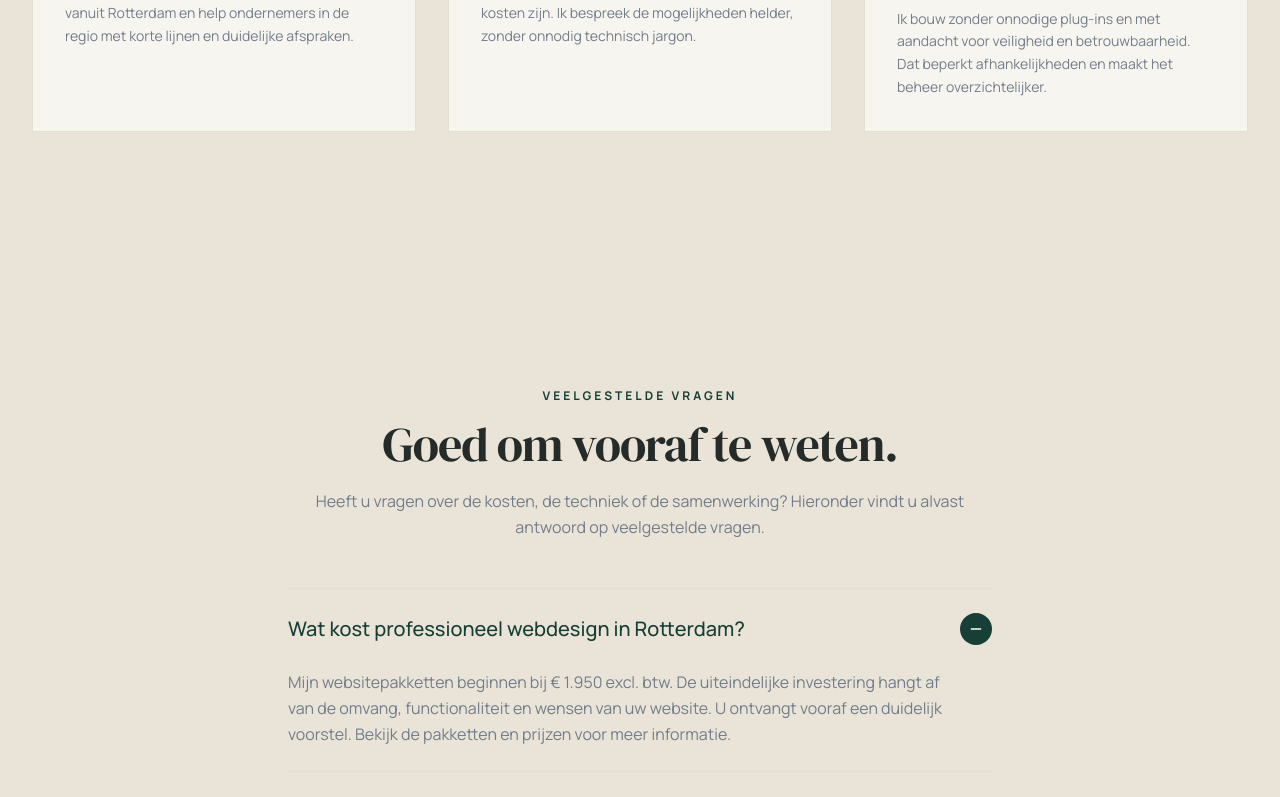
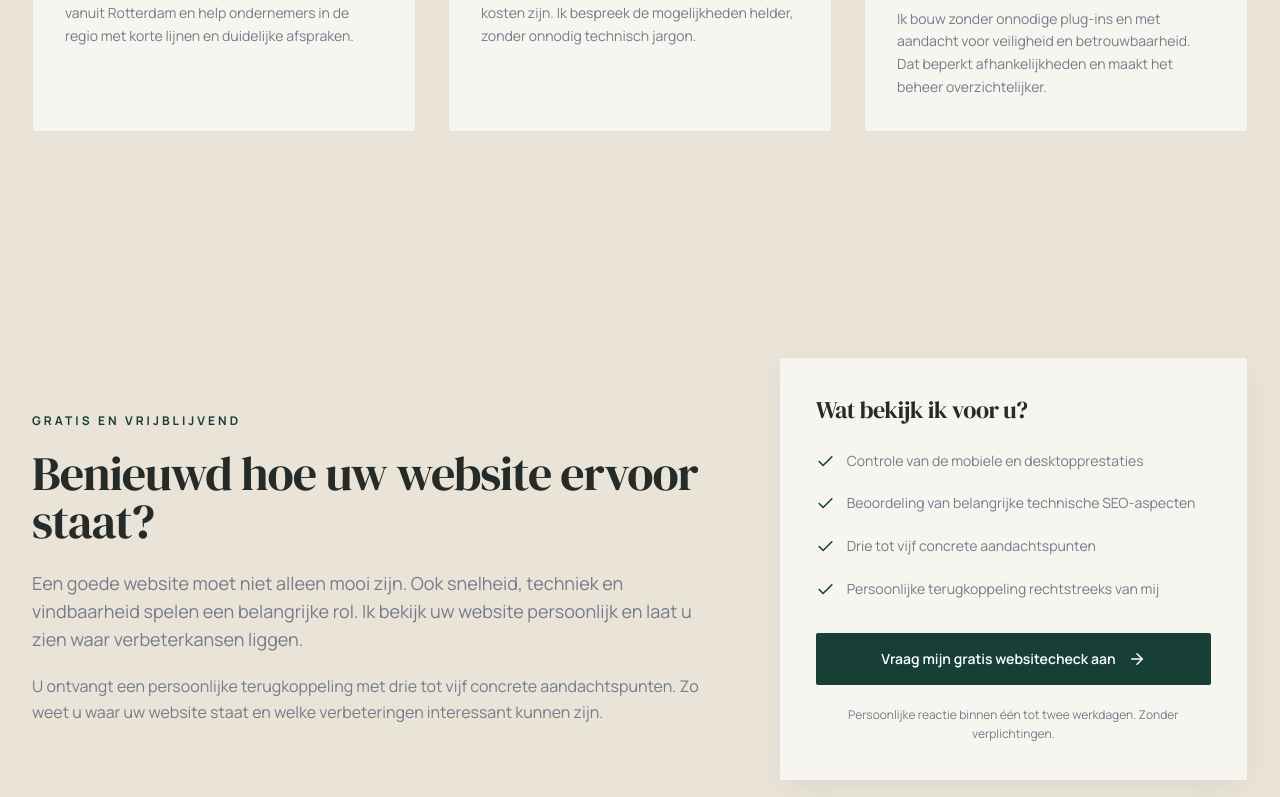
Before and after one commit to Maximustopdeals/testsite-webboostpartner, a Next.js app: page / in a window 1280 px wide. Shown: the part 2000-2797 px from the top of the page. Built offline with nearby package versions, Linux system fonts and the light colour scheme.

Commit message:
Voeg gratis websitecheck toe aan homepage en contactformulier

```diff
--- a/app/page.tsx
+++ b/app/page.tsx
@@ -9,6 +9,7 @@ import {
 } from "lucide-react";
 
 import USPGrid from "@/components/USPGrid";
+import WebsiteCheckSection from "@/components/WebsiteCheckSection";
 import CTASection from "@/components/CTASection";
 import FAQ from "@/components/FAQ";
 
@@ -42,7 +43,7 @@ interface FAQItem {
 const faqs: FAQItem[] = [
   {
     q: "Wat kost professioneel webdesign in Rotterdam?",
-    a: "Mijn websitepakketten beginnen bij € 1.950 excl. btw. De uiteindelijke investering hangt af van de omvang, functionaliteit en wensen van uw website. U ontvangt vooraf een duidelijk voorstel. Bekijk de pakketten en prijzen voor meer informatie.",
+    a: "Mijn websitepakketten beginnen bij â‚¬ 1.950 excl. btw. De uiteindelijke investering hangt af van de omvang, functionaliteit en wensen van uw website. U ontvangt vooraf een duidelijk voorstel. Bekijk de pakketten en prijzen voor meer informatie.",
   },
   {
     q: "Wat moet ik zelf aanleveren voor mijn website?",
@@ -75,7 +76,7 @@ const structuredData = {
       name: "WebBoost Partner",
       image: "https://www.webboostpartner.nl/og.jpg",
       url: "https://www.webboostpartner.nl/",
-      priceRange: "€€",
+      priceRange: "â‚¬â‚¬",
       description:
         "Persoonlijk webdesign en Next.js-websiteontwikkeling voor zzp'ers en mkb-bedrijven in Rotterdam en omgeving.",
       address: {
@@ -142,7 +143,7 @@ export default function HomePage() {
         <div className="mx-auto grid max-w-7xl items-center gap-16 px-6 lg:grid-cols-12 lg:px-8">
           <div className="lg:col-span-7">
             <p className="mb-6 font-sans text-xs font-bold uppercase tracking-[0.25em] text-brand-accessible">
-              WebBoost Partner · Rotterdam
+              WebBoost Partner Â· Rotterdam
             </p>
 
             <h1 className="mb-8 font-serif text-5xl leading-[1.05] tracking-tight text-foreground sm:text-6xl lg:text-7xl">
@@ -224,14 +225,14 @@ export default function HomePage() {
                 >
                   Website laten maken
                 </Link>
-                {" · "}
+                {" Â· "}
                 <Link
                   href="/seo-rotterdam"
                   className="underline decoration-transparent underline-offset-4 transition-colors hover:text-brand-accessible hover:decoration-brand-accessible"
                 >
                   SEO Rotterdam
                 </Link>
-                {" · "}
+                {" Â· "}
                 <Link
                   href="/pakketten"
                   className="underline decoration-transparent underline-offset-4 transition-colors hover:text-brand-accessible hover:decoration-brand-accessible"
@@ -250,14 +251,14 @@ export default function HomePage() {
                 >
                   Over mij
                 </Link>
-                {" · "}
+                {" Â· "}
                 <Link
                   href="/wordpress-naar-nextjs"
                   className="underline decoration-transparent underline-offset-4 transition-colors hover:text-brand-accessible hover:decoration-brand-accessible"
                 >
                   WordPress naar Next.js
                 </Link>
-                {" · "}
+                {" Â· "}
                 <Link
                   href="/nextjs-vs-wordpress"
                   className="underline decoration-transparent underline-offset-4 transition-colors hover:text-brand-accessible hover:decoration-brand-accessible"
@@ -358,6 +359,8 @@ export default function HomePage() {
 
       <USPGrid />
 
+      <WebsiteCheckSection />
+
       <section className="bg-background-secondary py-24 sm:py-32">
         <div className="mx-auto max-w-3xl px-6 lg:px-8">
           <div className="mb-12 text-center">
--- a/components/ContactForm.tsx
+++ b/components/ContactForm.tsx
@@ -1,3 +1,4 @@
+
 "use client";
 
 import { useEffect, useState } from "react";
@@ -76,6 +77,7 @@ const isAdviesIntent = (value: string | null): boolean =>
 export default function ContactForm() {
   const searchParams = useSearchParams();
   const intent = searchParams.get("intent");
+  const isWebsiteCheck = isAnalyseIntent(intent);
 
   const [analyseAanvraag, setAnalyseAanvraag] = useState(() =>
     isAnalyseIntent(intent)
@@ -97,7 +99,7 @@ export default function ContactForm() {
   }, [intent]);
 
   const getTitle = (): string => {
-    if (isAnalyseIntent(intent)) return "Vraag een gratis website-analyse aan";
+    if (isWebsiteCheck) return "Vraag een gratis websitecheck aan";
     if (isOfferteIntent(intent)) return "Vraag een voorstel op maat aan";
     if (isAdviesIntent(intent)) return "Plan een vrijblijvend adviesgesprek";
     return "Vertel mij over uw plannen";
@@ -114,9 +116,22 @@ export default function ContactForm() {
     const form = event.currentTarget;
     const data = new FormData(form);
 
+    if (isWebsiteCheck) {
+      const toelichting = String(data.get("toelichting") || "").trim();
+
+      data.set(
+        "bericht",
+        toelichting || "Aanvraag voor een gratis websitecheck."
+      );
+
+      data.set("intentie_analyse", "JA");
+      data.set("intentie_offerte", "NEE");
+      data.set("intentie_advies", "NEE");
+    } else {
       data.set("intentie_analyse", analyseAanvraag ? "JA" : "NEE");
       data.set("intentie_offerte", offerteAanvraag ? "JA" : "NEE");
       data.set("intentie_advies", adviesAanvraag ? "JA" : "NEE");
+    }
 
     if (intent) {
       data.set("cta_bron", intent);
@@ -175,8 +190,9 @@ export default function ContactForm() {
         </h2>
 
         <p className="max-w-prose font-sans text-base leading-relaxed text-foreground-muted">
-          Uw bericht is goed ontvangen. Ik neem persoonlijk contact met u op,
-          doorgaans binnen 24 tot 48 uur. U hoort rechtstreeks van mij.
+          {isWebsiteCheck
+            ? "Uw aanvraag voor de gratis websitecheck is goed ontvangen. Ik bekijk uw website persoonlijk en stuur u doorgaans binnen één tot twee werkdagen mijn bevindingen."
+            : "Uw bericht is goed ontvangen. Ik neem persoonlijk contact met u op, doorgaans binnen één tot twee werkdagen. U hoort rechtstreeks van mij."}
         </p>
       </div>
     );
@@ -198,9 +214,9 @@ export default function ContactForm() {
         </h2>
 
         <p className="font-sans text-sm leading-relaxed text-foreground-muted">
-          Vertel kort waar u naar op zoek bent. Ik bekijk uw aanvraag persoonlijk
-          en reageer doorgaans binnen 24 tot 48 uur. Vrijblijvend en zonder
-          verplichtingen.
+          {isWebsiteCheck
+            ? "Laat uw gegevens achter. Ik bekijk uw website persoonlijk op snelheid, techniek en vindbaarheid. U ontvangt mijn bevindingen rechtstreeks per e-mail."
+            : "Vertel kort waar u naar op zoek bent. Ik bekijk uw aanvraag persoonlijk en reageer doorgaans binnen één tot twee werkdagen. Vrijblijvend en zonder verplichtingen."}
         </p>
 
         <p className="mt-4 font-sans text-xs text-foreground-muted">
@@ -215,6 +231,7 @@ export default function ContactForm() {
           <div className="grid h-9 w-9 shrink-0 place-items-center rounded-full bg-brand/10 text-brand">
             <UserRound size={18} />
           </div>
+
           <h3
             id="contactgegevens-heading"
             className="font-serif text-xl text-foreground"
@@ -251,6 +268,7 @@ export default function ContactForm() {
             autoComplete="email"
           />
 
+          {!isWebsiteCheck && (
             <Field
               label="Telefoonnummer"
               name="telefoon"
@@ -259,6 +277,7 @@ export default function ContactForm() {
               placeholder="06 12345678"
               autoComplete="tel"
             />
+          )}
         </div>
       </section>
 
@@ -270,6 +289,7 @@ export default function ContactForm() {
           <div className="grid h-9 w-9 shrink-0 place-items-center rounded-full bg-brand/10 text-brand">
             <Globe size={18} />
           </div>
+
           <div>
             <h3
               id="website-heading"
@@ -277,8 +297,11 @@ export default function ContactForm() {
             >
               Uw website
             </h3>
+
             <p className="mt-1 font-sans text-xs text-foreground-muted">
-              Alleen invullen als u al een website heeft.
+              {isWebsiteCheck
+                ? "Vul het adres in van de website die u wilt laten controleren."
+                : "Alleen invullen als u al een website heeft."}
             </p>
           </div>
         </div>
@@ -286,11 +309,61 @@ export default function ContactForm() {
         <Field
           label="Websiteadres"
           name="website_url"
+          type={isWebsiteCheck ? "url" : "text"}
+          required={isWebsiteCheck}
           testid="field-website"
-          placeholder="www.uwbedrijf.nl"
+          placeholder={
+            isWebsiteCheck
+              ? "https://www.uwbedrijf.nl"
+              : "www.uwbedrijf.nl"
+          }
         />
       </section>
 
+      {isWebsiteCheck ? (
+        <>
+          <div className="border-t border-border-subtle" />
+
+          {/* Optionele toelichting */}
+          <section aria-labelledby="toelichting-heading" className="space-y-5">
+            <div className="flex items-center gap-3">
+              <div className="grid h-9 w-9 shrink-0 place-items-center rounded-full bg-brand/10 text-brand">
+                <MessageSquare size={18} />
+              </div>
+
+              <h3
+                id="toelichting-heading"
+                className="font-serif text-xl text-foreground"
+              >
+                Heeft u nog een toelichting?
+              </h3>
+            </div>
+
+            <div>
+              <label
+                htmlFor="toelichting"
+                className="mb-2 block font-sans text-sm font-medium text-foreground"
+              >
+                Uw toelichting{" "}
+                <span className="text-xs font-normal text-foreground-muted">
+                  (optioneel)
+                </span>
+              </label>
+
+              <textarea
+                id="toelichting"
+                name="toelichting"
+                maxLength={5000}
+                rows={4}
+                placeholder="Zijn er specifieke punten waar u benieuwd naar bent? Dan kunt u dat hier aangeven."
+                className="w-full resize-y rounded-sm border border-border-subtle bg-background px-4 py-3.5 text-sm leading-relaxed text-foreground outline-none transition-all placeholder:text-foreground-muted/50 focus:border-brand focus:ring-2 focus:ring-brand/20"
+                data-testid="field-toelichting"
+              />
+            </div>
+          </section>
+        </>
+      ) : (
+        <>
           <div className="border-t border-border-subtle" />
 
           {/* Aanvraag */}
@@ -299,6 +372,7 @@ export default function ContactForm() {
               <div className="grid h-9 w-9 shrink-0 place-items-center rounded-full bg-brand/10 text-brand">
                 <MessageSquare size={18} />
               </div>
+
               <h3
                 id="aanvraag-heading"
                 className="font-serif text-xl text-foreground"
@@ -326,9 +400,10 @@ export default function ContactForm() {
                 className="w-full resize-y rounded-sm border border-border-subtle bg-background px-4 py-3.5 text-sm leading-relaxed text-foreground outline-none transition-all placeholder:text-foreground-muted/50 focus:border-brand focus:ring-2 focus:ring-brand/20"
                 data-testid="field-bericht"
               />
+
               <p className="mt-2 font-sans text-xs text-foreground-muted">
-            Een korte toelichting is voldoende om uw aanvraag goed te kunnen
-            beoordelen.
+                Een korte toelichting is voldoende om uw aanvraag goed te
+                kunnen beoordelen.
               </p>
             </div>
           </section>
@@ -345,9 +420,10 @@ export default function ContactForm() {
               >
                 Hoe wilt u beginnen?
               </h3>
+
               <p className="mt-1 font-sans text-xs leading-relaxed text-foreground-muted">
-            Selecteer wat op dit moment bij uw vraag past. Meerdere keuzes zijn
-            mogelijk.
+                Selecteer wat op dit moment bij uw vraag past. Meerdere keuzes
+                zijn mogelijk.
               </p>
             </div>
 
@@ -355,17 +431,21 @@ export default function ContactForm() {
               <input
                 type="checkbox"
                 checked={analyseAanvraag}
-            onChange={(event) => setAnalyseAanvraag(event.target.checked)}
+                onChange={(event) =>
+                  setAnalyseAanvraag(event.target.checked)
+                }
                 className="mt-0.5 h-5 w-5 shrink-0 cursor-pointer accent-brand"
                 data-testid="intent-analyse"
               />
+
               <span className="font-sans text-sm text-foreground transition-colors group-hover:text-brand">
                 <strong className="font-semibold">
                   Gratis website-analyse
                 </strong>
+
                 <span className="mt-1 block text-xs leading-relaxed text-foreground-muted">
-              Ontvang een heldere analyse van uw huidige website en ontdek waar
-              kansen liggen.
+                  Ontvang een heldere analyse van uw huidige website en ontdek
+                  waar kansen liggen.
                 </span>
               </span>
             </label>
@@ -374,12 +454,16 @@ export default function ContactForm() {
               <input
                 type="checkbox"
                 checked={offerteAanvraag}
-            onChange={(event) => setOfferteAanvraag(event.target.checked)}
+                onChange={(event) =>
+                  setOfferteAanvraag(event.target.checked)
+                }
                 className="mt-0.5 h-5 w-5 shrink-0 cursor-pointer accent-brand"
                 data-testid="intent-offerte"
               />
+
               <span className="font-sans text-sm text-foreground transition-colors group-hover:text-brand">
                 <strong className="font-semibold">Voorstel op maat</strong>
+
                 <span className="mt-1 block text-xs leading-relaxed text-foreground-muted">
                   Ontvang een helder projectvoorstel met vooraf inzicht in de
                   investering.
@@ -391,12 +475,18 @@ export default function ContactForm() {
               <input
                 type="checkbox"
                 checked={adviesAanvraag}
-            onChange={(event) => setAdviesAanvraag(event.target.checked)}
+                onChange={(event) =>
+                  setAdviesAanvraag(event.target.checked)
+                }
                 className="mt-0.5 h-5 w-5 shrink-0 cursor-pointer accent-brand"
                 data-testid="intent-advies"
               />
+
               <span className="font-sans text-sm text-foreground transition-colors group-hover:text-brand">
-            <strong className="font-semibold">Vrijblijvend adviesgesprek</strong>
+                <strong className="font-semibold">
+                  Vrijblijvend adviesgesprek
+                </strong>
+
                 <span className="mt-1 block text-xs leading-relaxed text-foreground-muted">
                   Bespreek uw plannen rechtstreeks met mij, telefonisch of op
                   locatie in de regio.
@@ -426,12 +516,16 @@ export default function ContactForm() {
             >
               <option value="">Maak een keuze</option>
               <option value="Google">Google</option>
-          <option value="Vrienden/kennissen">Via vrienden of kennissen</option>
+              <option value="Vrienden/kennissen">
+                Via vrienden of kennissen
+              </option>
               <option value="Eigen netwerk">Via mijn eigen netwerk</option>
               <option value="Social media">Social media</option>
               <option value="Anders">Anders</option>
             </select>
           </div>
+        </>
+      )}
 
       {status === "error" && (
         <div
@@ -444,6 +538,7 @@ export default function ContactForm() {
             size={20}
             className="mt-0.5 shrink-0 text-red-600"
           />
+
           <p className="text-sm font-medium leading-relaxed text-red-800">
             {errorMsg}
           </p>
@@ -463,7 +558,9 @@ export default function ContactForm() {
             </>
           ) : (
             <>
-              Vrijblijvend contact opnemen
+              {isWebsiteCheck
+                ? "Vraag mijn gratis websitecheck aan"
+                : "Vrijblijvend contact opnemen"}
               <Send size={18} />
             </>
           )}
--- /dev/null
+++ b/components/WebsiteCheckSection.tsx
@@ -0,0 +1,81 @@
+import Link from "next/link";
+import { ArrowRight, Check } from "lucide-react";
+
+const benefits = [
+  "Controle van de mobiele en desktopprestaties",
+  "Beoordeling van belangrijke technische SEO-aspecten",
+  "Drie tot vijf concrete aandachtspunten",
+  "Persoonlijke terugkoppeling rechtstreeks van mij",
+];
+
+export default function WebsiteCheckSection() {
+  return (
+    <section
+      aria-labelledby="websitecheck-heading"
+      className="relative overflow-hidden border-y border-border-subtle bg-background-secondary py-20 sm:py-24"
+    >
+      <div className="mx-auto grid max-w-7xl items-center gap-12 px-6 lg:grid-cols-12 lg:gap-16 lg:px-8">
+        <div className="lg:col-span-7">
+          <p className="mb-5 font-sans text-xs font-bold uppercase tracking-[0.25em] text-brand-accessible">
+            Gratis en vrijblijvend
+          </p>
+
+          <h2
+            id="websitecheck-heading"
+            className="mb-6 max-w-2xl font-serif text-4xl leading-tight tracking-tight text-foreground sm:text-5xl"
+          >
+            Benieuwd hoe uw website ervoor staat?
+          </h2>
+
+          <p className="mb-5 max-w-2xl font-sans text-base leading-relaxed text-foreground-muted sm:text-lg">
+            Een goede website moet niet alleen mooi zijn. Ook snelheid,
+            techniek en vindbaarheid spelen een belangrijke rol. Ik bekijk
+            uw website persoonlijk en laat u zien waar verbeterkansen liggen.
+          </p>
+
+          <p className="max-w-2xl font-sans text-base leading-relaxed text-foreground-muted">
+            U ontvangt een persoonlijke terugkoppeling met drie tot vijf
+            concrete aandachtspunten. Zo weet u waar uw website staat en
+            welke verbeteringen interessant kunnen zijn.
+          </p>
+        </div>
+
+        <div className="lg:col-span-5">
+          <div className="border border-border-subtle bg-background p-7 shadow-soft sm:p-9">
+            <h3 className="mb-6 font-serif text-2xl text-foreground">
+              Wat bekijk ik voor u?
+            </h3>
+
+            <ul className="mb-8 space-y-5">
+              {benefits.map((benefit) => (
+                <li key={benefit} className="flex items-start gap-3">
+                  <Check
+                    size={19}
+                    className="mt-0.5 shrink-0 text-brand-accessible"
+                    aria-hidden="true"
+                  />
+                  <span className="font-sans text-sm leading-relaxed text-foreground-muted">
+                    {benefit}
+                  </span>
+                </li>
+              ))}
+            </ul>
+
+            <Link
+              href="/contact?intent=analyse"
+              className="inline-flex w-full items-center justify-center gap-3 rounded-sm bg-brand-accessible px-6 py-4 font-sans text-sm font-semibold text-white transition-colors duration-300 hover:bg-brand-accessible-hover focus-visible:outline-none focus-visible:ring-2 focus-visible:ring-brand focus-visible:ring-offset-2"
+            >
+              Vraag mijn gratis websitecheck aan
+              <ArrowRight size={18} aria-hidden="true" />
+            </Link>
+
+            <p className="mt-5 text-center font-sans text-xs leading-relaxed text-foreground-muted">
+              Persoonlijke reactie binnen één tot twee werkdagen. Zonder
+              verplichtingen.
+            </p>
+          </div>
+        </div>
+      </div>
+    </section>
+  );
+}
```
Lines whose indentation alone changed are shown as unchanged.
